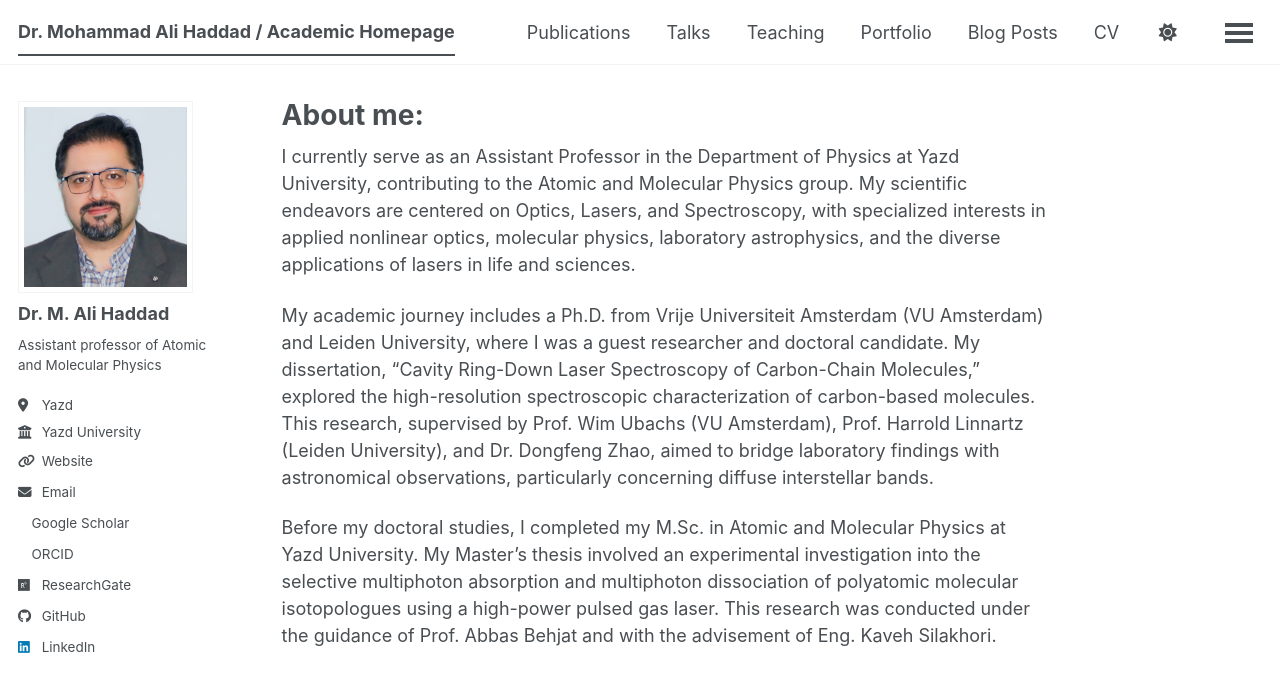
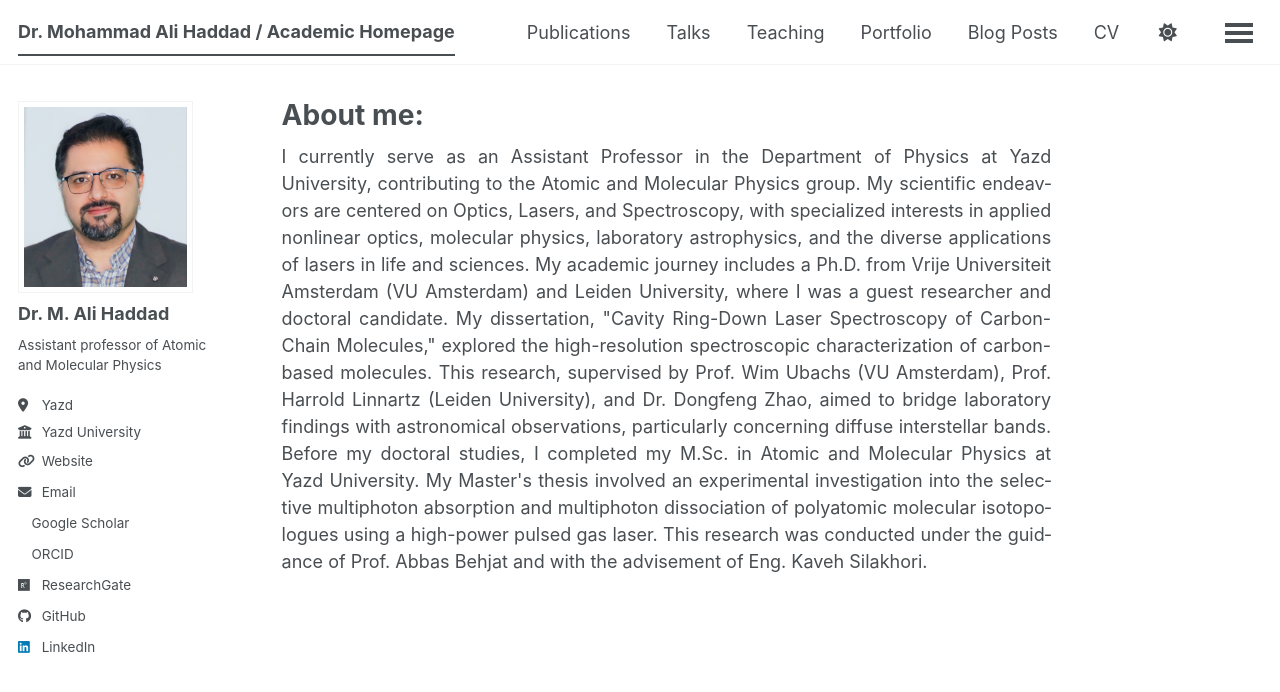
Before and after one commit to ma-haddad/ma-haddad.github.io, a Jekyll site: the page built from _pages/about.md, in a window 1280 px wide. Shown: the top 692 px of the page. Built offline with Jekyll 4.4.1, drawn with Linux system fonts in a browser that asks for light colours; a style sheet for code colours, icons or effects is not loaded.

```diff
--- a/_pages/about.md
+++ b/_pages/about.md
@@ -6,8 +6,10 @@ redirect_from:
   - /about/
   - /about.html
 ---
+<div style="text-align: justify; text-justify: inter-word; hyphens: auto;">
 I currently serve as an Assistant Professor in the Department of Physics at Yazd University, contributing to the Atomic and Molecular Physics group. My scientific endeavors are centered on Optics, Lasers, and Spectroscopy, with specialized interests in applied nonlinear optics, molecular physics, laboratory astrophysics, and the diverse applications of lasers in life and sciences.
 
 My academic journey includes a Ph.D. from Vrije Universiteit Amsterdam (VU Amsterdam) and Leiden University, where I was a guest researcher and doctoral candidate. My dissertation, "Cavity Ring-Down Laser Spectroscopy of Carbon-Chain Molecules," explored the high-resolution spectroscopic characterization of carbon-based molecules. This research, supervised by Prof. Wim Ubachs (VU Amsterdam), Prof. Harrold Linnartz (Leiden University), and Dr. Dongfeng Zhao, aimed to bridge laboratory findings with astronomical observations, particularly concerning diffuse interstellar bands.
 
 Before my doctoral studies, I completed my M.Sc. in Atomic and Molecular Physics at Yazd University. My Master's thesis involved an experimental investigation into the selective multiphoton absorption and multiphoton dissociation of polyatomic molecular isotopologues using a high-power pulsed gas laser. This research was conducted under the guidance of Prof. Abbas Behjat and with the advisement of Eng. Kaveh Silakhori.
+</div>
```
